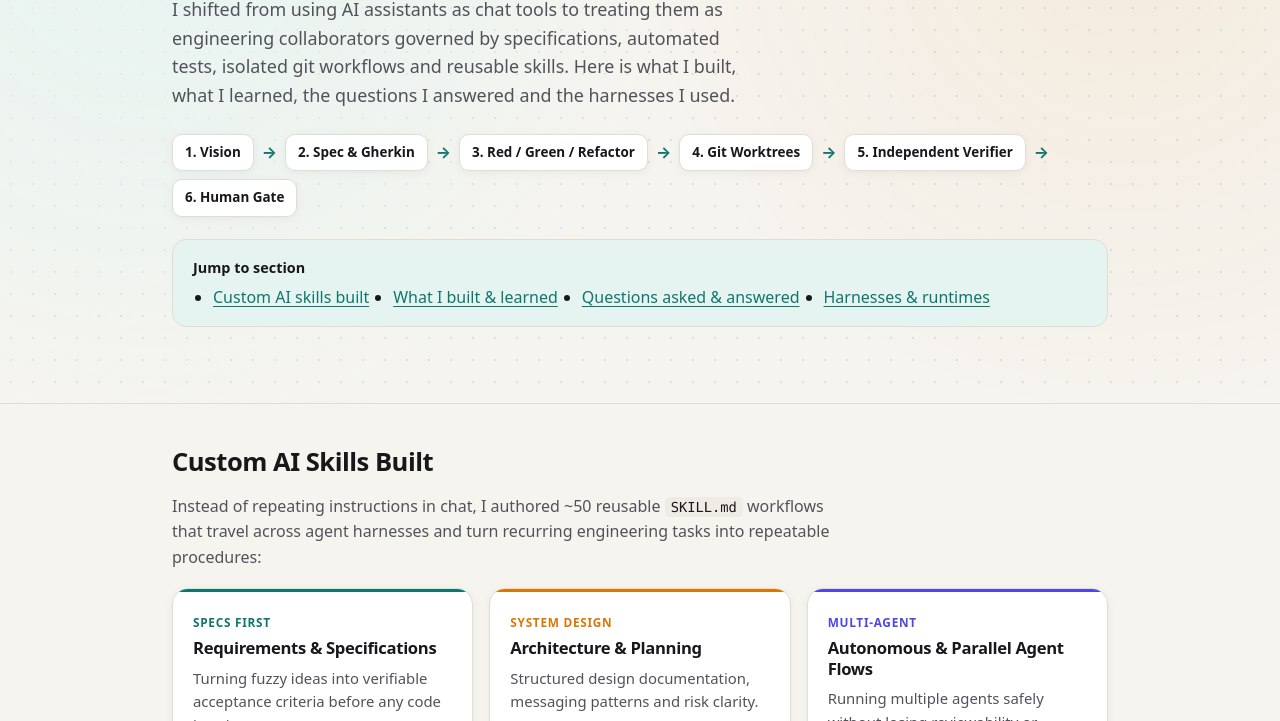
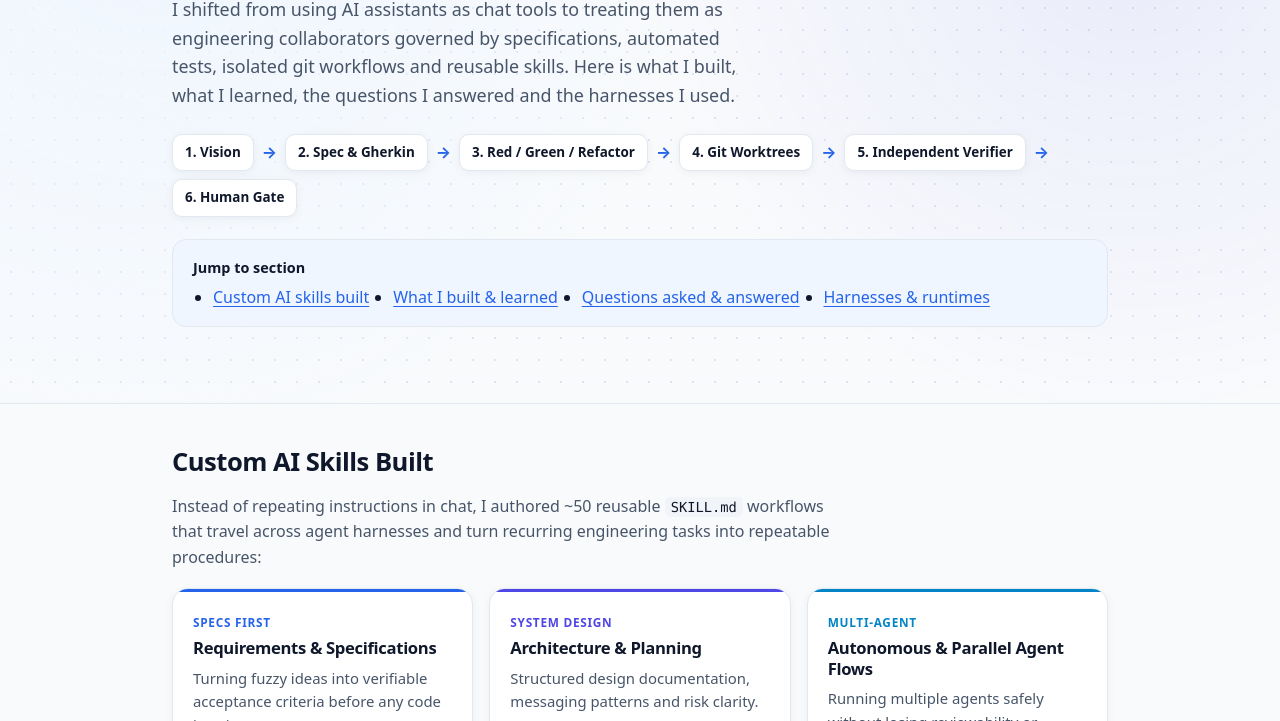
Before and after one commit to kizouker/public-cv, a plain HTML site: page ai-engineering.html in a window 1280 px wide. Shown: the part 259-980 px from the top of the page. Drawn offline with Linux system fonts and the light colour scheme.

Commit message:
Switch palette to Crisp Blue & Slate (no beige or green)

```diff
--- a/ai-engineering.html
+++ b/ai-engineering.html
@@ -155,13 +155,13 @@
       <h2>AI Harnesses, Agents &amp; Runtimes Used</h2>
       <p class="lead">I deliberately work across multiple agent harnesses and model families to compare workflows, keep skills portable and avoid lock-in:</p>
       <div class="harnesses">
-        <div class="harness"><div class="harness-head"><span class="badge" style="--badge-bg:#c2410c">CC</span><strong>Claude Code</strong></div><span>Primary terminal coding harness: custom skills, subagents, git worktrees, hooks and TDD loops. Completed ExamPro's Claude Code Camp.</span></div>
-        <div class="harness"><div class="harness-head"><span class="badge" style="--badge-bg:#0f766e">AGY</span><strong>Antigravity (agy)</strong></div><span>Google DeepMind agentic CLI: multi-model orchestration, shared skills, MCP tooling and workflow automation.</span></div>
+        <div class="harness"><div class="harness-head"><span class="badge" style="--badge-bg:#2563eb">CC</span><strong>Claude Code</strong></div><span>Primary terminal coding harness: custom skills, subagents, git worktrees, hooks and TDD loops. Completed ExamPro's Claude Code Camp.</span></div>
+        <div class="harness"><div class="harness-head"><span class="badge" style="--badge-bg:#0284c7">AGY</span><strong>Antigravity (agy)</strong></div><span>Google DeepMind agentic CLI: multi-model orchestration, shared skills, MCP tooling and workflow automation.</span></div>
         <div class="harness"><div class="harness-head"><span class="badge" style="--badge-bg:#334155">CDX</span><strong>OpenAI Codex CLI</strong></div><span>Terminal coding agent and cross-client verification target for MCP servers and Python standards.</span></div>
         <div class="harness"><div class="harness-head"><span class="badge" style="--badge-bg:#6d28d9">KR</span><strong>Kiro CLI &amp; Crew</strong></div><span>Spec-driven development with EARS requirements; used to build <code>paula-lib</code> for Kiroween 2026.</span></div>
         <div class="harness"><div class="harness-head"><span class="badge" style="--badge-bg:#1d4ed8">MS</span><strong>Muse Code &amp; Meta AI</strong></div><span>Meta Global AI Hackathon 2026 (47 tracked sessions with Muse Spark &amp; Muse Wonder; live Spark intent normalisation in Holdmate).</span></div>
-        <div class="harness"><div class="harness-head"><span class="badge" style="--badge-bg:#047857">OL</span><strong>Ollama (Local)</strong></div><span>Local evaluation of open-weight models (Gemma, Qwen) behind swappable model interfaces for offline workflows.</span></div>
-        <div class="harness"><div class="harness-head"><span class="badge" style="--badge-bg:#b45309">MCP</span><strong>Model Context Protocol</strong></div><span>Both server author (<code>swedish-jobs-mcp</code> on PyPI, <code>paula-mcp</code> in Rust) and integrator across Claude, Codex and AGY.</span></div>
+        <div class="harness"><div class="harness-head"><span class="badge" style="--badge-bg:#475569">OL</span><strong>Ollama (Local)</strong></div><span>Local evaluation of open-weight models (Gemma, Qwen) behind swappable model interfaces for offline workflows.</span></div>
+        <div class="harness"><div class="harness-head"><span class="badge" style="--badge-bg:#4338ca">MCP</span><strong>Model Context Protocol</strong></div><span>Both server author (<code>swedish-jobs-mcp</code> on PyPI, <code>paula-mcp</code> in Rust) and integrator across Claude, Codex and AGY.</span></div>
         <div class="harness"><div class="harness-head"><span class="badge" style="--badge-bg:#4f46e5">CI</span><strong>Specs &amp; Verification</strong></div><span>OpenSpec, GitHub Spec Kit, Kiro EARS, Gherkin/BDD, <code>ruff</code>, <code>ty</code>, <code>pytest</code> and GitHub Actions CI.</span></div>
       </div>
     </div>
--- a/style.css
+++ b/style.css
@@ -1,37 +1,37 @@
 :root {
-  --bg: #f6f4ef;
+  --bg: #f8fafc;
   --bg-elev: #ffffff;
-  --fg: #18181b;
-  --muted: #52525b;
-  --border: #e2ddd3;
-  --accent: #0f766e;
-  --accent-2: #d97706;
-  --accent-3: #4f46e5;
-  --accent-4: #059669;
-  --accent-soft: #e6f4f1;
-  --code: #efece5;
-  --shadow: 0 2px 10px rgba(24, 24, 27, 0.05);
-  --shadow-hover: 0 12px 28px rgba(15, 118, 110, 0.13);
-  --grid-dot: rgba(15, 118, 110, 0.14);
-  --header-bg: rgba(246, 244, 239, 0.84);
+  --fg: #0f172a;
+  --muted: #475569;
+  --border: #e2e8f0;
+  --accent: #2563eb;
+  --accent-2: #4f46e5;
+  --accent-3: #0284c7;
+  --accent-4: #7c3aed;
+  --accent-soft: #eff6ff;
+  --code: #f1f5f9;
+  --shadow: 0 2px 10px rgba(15, 23, 42, 0.05);
+  --shadow-hover: 0 12px 28px rgba(37, 99, 235, 0.14);
+  --grid-dot: rgba(37, 99, 235, 0.14);
+  --header-bg: rgba(248, 250, 252, 0.86);
 }
 
 :root[data-theme="dark"] {
-  --bg: #0d1117;
-  --bg-elev: #161b22;
-  --fg: #f0f6fc;
-  --muted: #9ca3af;
-  --border: #2a313c;
-  --accent: #2dd4bf;
-  --accent-2: #fbbf24;
-  --accent-3: #818cf8;
-  --accent-4: #34d399;
-  --accent-soft: rgba(45, 212, 191, 0.12);
-  --code: #21262d;
-  --shadow: 0 2px 12px rgba(0, 0, 0, 0.35);
-  --shadow-hover: 0 14px 32px rgba(45, 212, 191, 0.14);
-  --grid-dot: rgba(45, 212, 191, 0.16);
-  --header-bg: rgba(13, 17, 23, 0.84);
+  --bg: #0b1120;
+  --bg-elev: #111827;
+  --fg: #f8fafc;
+  --muted: #94a3b8;
+  --border: #1e293b;
+  --accent: #60a5fa;
+  --accent-2: #818cf8;
+  --accent-3: #38bdf8;
+  --accent-4: #a78bfa;
+  --accent-soft: rgba(96, 165, 250, 0.14);
+  --code: #1e293b;
+  --shadow: 0 2px 14px rgba(0, 0, 0, 0.4);
+  --shadow-hover: 0 14px 32px rgba(96, 165, 250, 0.18);
+  --grid-dot: rgba(96, 165, 250, 0.16);
+  --header-bg: rgba(11, 17, 32, 0.86);
 }
 
 * { box-sizing: border-box; }
@@ -139,7 +139,7 @@ nav a[aria-current="page"] {
   border-top: 0;
   background-image:
     radial-gradient(circle at 12% 18%, var(--accent-soft), transparent 44%),
-    radial-gradient(circle at 88% 22%, rgba(217, 119, 6, 0.08), transparent 40%),
+    radial-gradient(circle at 88% 22%, rgba(79, 70, 229, 0.08), transparent 40%),
     radial-gradient(var(--grid-dot) 1px, transparent 1px);
   background-size: auto, auto, 22px 22px;
 }
@@ -160,14 +160,14 @@ nav a[aria-current="page"] {
   width: 8px;
   height: 8px;
   border-radius: 50%;
-  background: var(--accent-4);
-  box-shadow: 0 0 0 0 rgba(5, 150, 105, 0.55);
+  background: var(--accent);
+  box-shadow: 0 0 0 0 rgba(37, 99, 235, 0.55);
   animation: pulse 2.2s infinite;
 }
 @keyframes pulse {
-  0% { box-shadow: 0 0 0 0 rgba(5, 150, 105, 0.55); }
-  70% { box-shadow: 0 0 0 8px rgba(5, 150, 105, 0); }
-  100% { box-shadow: 0 0 0 0 rgba(5, 150, 105, 0); }
+  0% { box-shadow: 0 0 0 0 rgba(37, 99, 235, 0.55); }
+  70% { box-shadow: 0 0 0 8px rgba(37, 99, 235, 0); }
+  100% { box-shadow: 0 0 0 0 rgba(37, 99, 235, 0); }
 }
 
 h1, h2, h3, h4 { line-height: 1.22; letter-spacing: -0.02em; }
@@ -215,7 +215,7 @@ h3 { font-size: 1.04rem; margin: 0 0 8px; }
   border-color: var(--accent);
   color: #ffffff;
 }
-:root[data-theme="dark"] .button.primary { color: #06211f; }
+:root[data-theme="dark"] .button.primary { color: #0b1120; }
 
 /* Stat strip */
 .stats {
```
